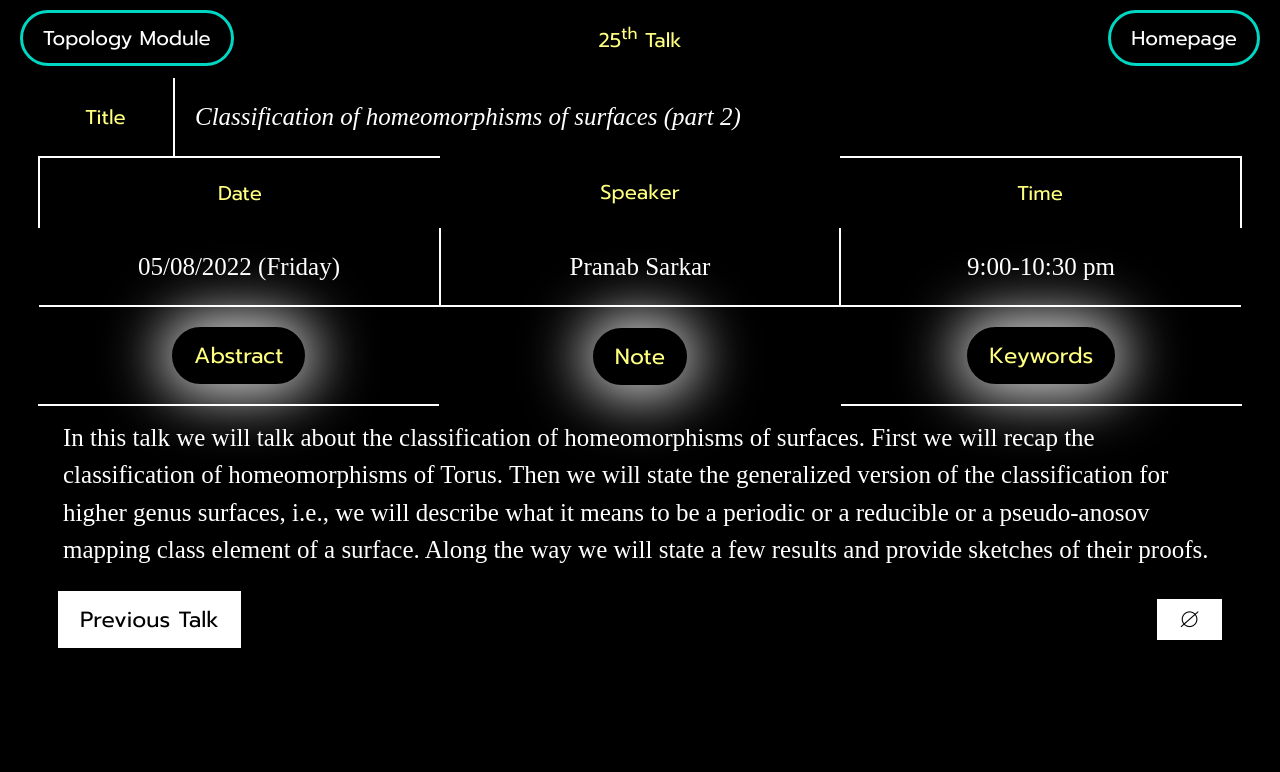
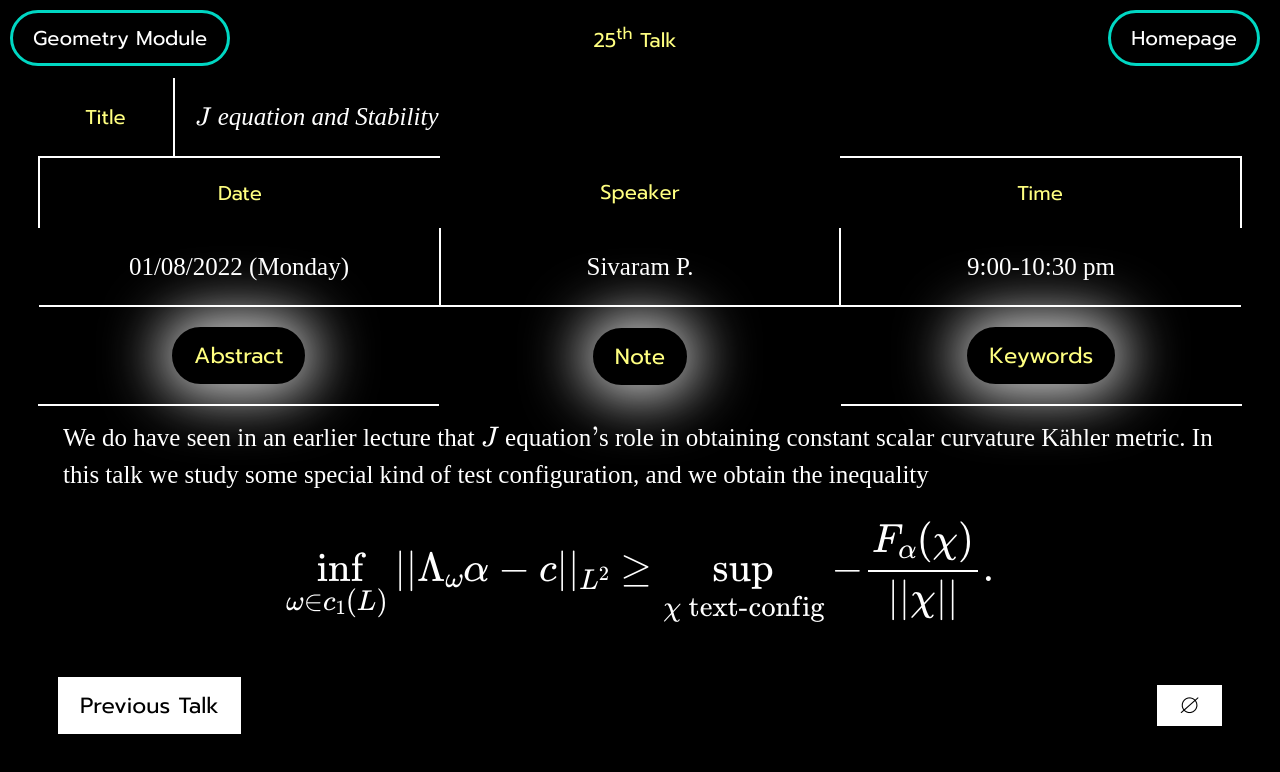
Before and after one commit to STGSIISc/stgsiisc.github.io, a plain HTML site: page topology/25.html in a window 1280 px wide. Both pictures are taken after a click on the button "Abstract". Drawn offline with nearby package versions, Linux system fonts and the light colour scheme.

Commit message:
Add files via upload
Minor changes

```diff
--- a/topology/25.html
+++ b/topology/25.html
@@ -26,13 +26,13 @@
 
 
 
-<header style="top: 0px; position:fixed; background: black; z-index:1; height: auto; padding: 0; left:0px; font-size:20px;">
+<header style="top: 0px; position:fixed; background: black; z-index:1; height: auto; padding: 0; left:-10px; font-size:20px;">
 <table class="fixed" >
 <tr style="border-top: 0px solid white; ">
 
 
 		<td style="text-align:left;">
-		         <a href="https://stgsiisc.github.io/topology.html"                     id="myBtn1" >Topology Module</a>
+		         <a href="https://stgsiisc.github.io/geometry.html"                     id="myBtn1" >Geometry Module</a>
 		 </td>
 
 		 <td style="color:#ffff80;">
@@ -60,7 +60,7 @@
 		<td style="width:95px; color:#ffff80;  padding: 20px 20px 20px 20px;">Title</td>
 
 		<td style="text-align:left;border-left: 2px solid white; padding: 20px 20px 20px 20px; font-family: 'EB Garamond', serif;line-height:150%; font-size: 25px"colspan="2">
-		<I>Classification of homeomorphisms of surfaces (part 2)</I>
+		<I>$J$ equation and Stability</I>
 		</td>
     </tr>
 </table>
@@ -77,10 +77,10 @@
 
       <tr style="border-bottom: 2px solid white;">
 	     <td style="text-align:center; border-right: 2px solid white;   font-family: 'EB Garamond', serif; overflow:auto; line-height:150%; font-size: 25px; padding: 20px 20px 20px 20px;" >
-		      05/08/2022 (Friday)
+		      01/08/2022 (Monday)
 		 </td>
 	     <td style="text-align:center;    font-family: 'EB Garamond', serif; overflow:auto;border-bottom: 0px solid white;line-height:150%; font-size: 25px; border-right: 2px solid white; padding: 20px 20px 20px 20px;">
-		      Pranab Sarkar
+		      Sivaram P.
 		 </td>
 	     <td style="text-align:center;    font-family: 'EB Garamond', serif; overflow:auto;line-height:150%; font-size: 25px; padding: 20px 20px 20px 20px;">
 		     9:00-10:30 pm
@@ -127,14 +127,14 @@
 
 
 				<div id="NamesTable" class="TableBody" style="display:none; text-align:left;">
-				In this talk we will talk about the classification of homeomorphisms of surfaces. First we will recap the classification of homeomorphisms of Torus.
-				Then we will state the generalized version of the classification for higher genus surfaces, i.e., we will describe what it means to be a periodic or a reducible or a pseudo-anosov mapping class element of a surface.
-				Along the way we will state a few results and provide sketches of their proofs.
+                       We do have seen in an earlier lecture that $J$ equation$\text{'}$s role in obtaining constant scalar curvature K&#228;hler metric.
+					   In this talk we study some special kind of test configuration, and we obtain the inequality
 
+                        $$\Large\inf_{\omega\in c_1(L)}||\Lambda_\omega\alpha-c||_{L^2}\geq \sup_{\chi\text{ text-config}}-\frac{F_\alpha(\chi)}{||\chi||}.$$
                  </div>
 
                 <div id="PhoneTable" class="TableBody" style="display:none; text-align:right;">
-				      Periodic, reducible, pseudo-anosov mapping class element of a surface
+				     Coming Soon!
 				</div>
 
 	            <div id="AddressTable" class="TableBody" style="display:none; text-align:center;">
@@ -164,13 +164,13 @@
 
                      <tr >
 
-                           <td style="text-align:left;">  <a href="https://stgsiisc.github.io/topology/24.html" class="button1">Previous Talk</a>
+                           <td style="text-align:left;">  <a href="https://stgsiisc.github.io/geometry/24.html" class="button1">Previous Talk</a>
 						   </td>
 
                            <td><a href="#" class="go-top">  <div id="NamesTable" class="TableBody" style="display:none">Abstract Opened</div><div id="PhoneTable" class="TableBody" style="display:none">Keywords Opened </div>   <div id="AddressTable" class="TableBody" style="display:none"> Note Opened</div> Go Top</a>
 						   </td>
 
-                            <td style="text-align:right;"><a     class="button1"> $\varnothing$</a>
+                            <td style="text-align:right;"><a                      class="button1"> $\varnothing$</a>
 							</td>
 
                      </tr>
@@ -366,6 +366,7 @@ border: 2px solid white;
 
 
 
+
 </style>
 
 <!--- button animation--->
```
